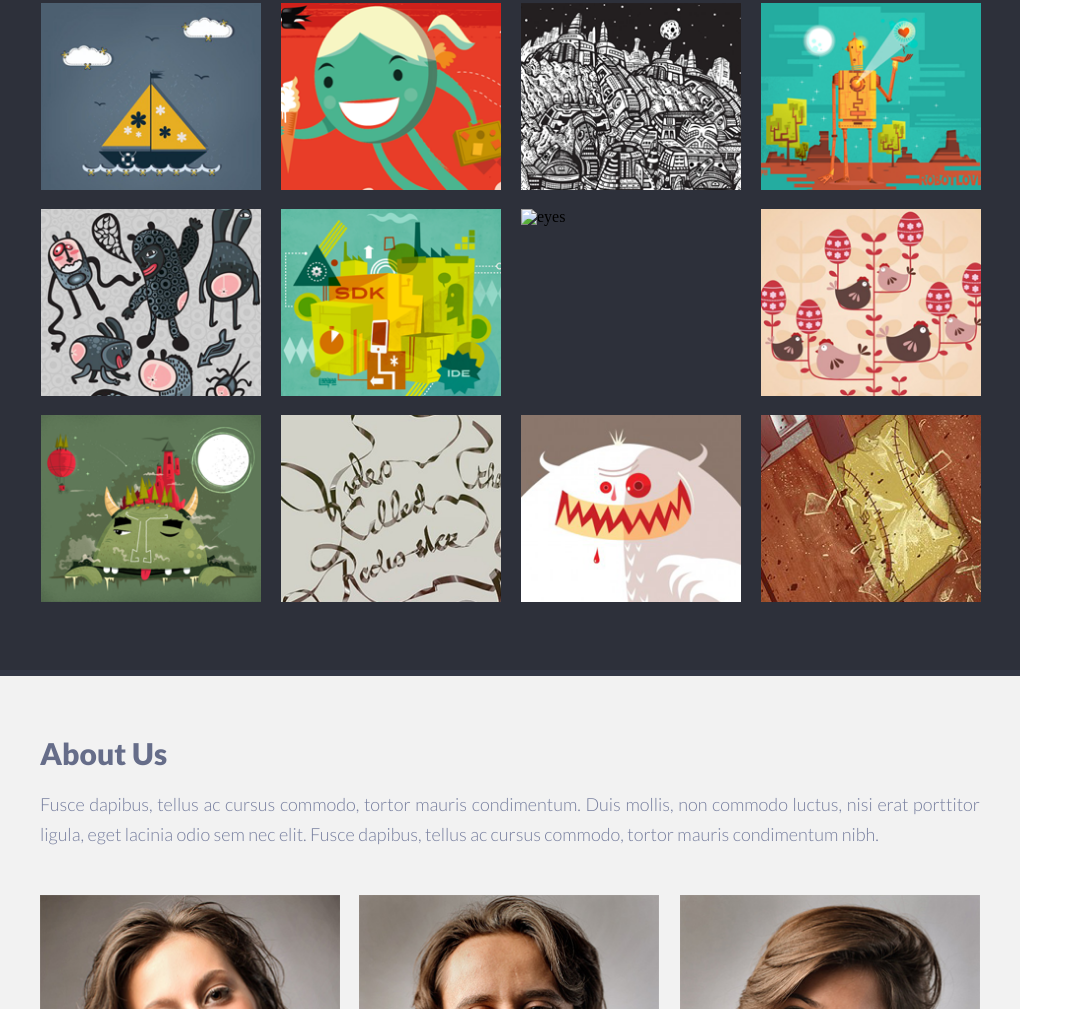
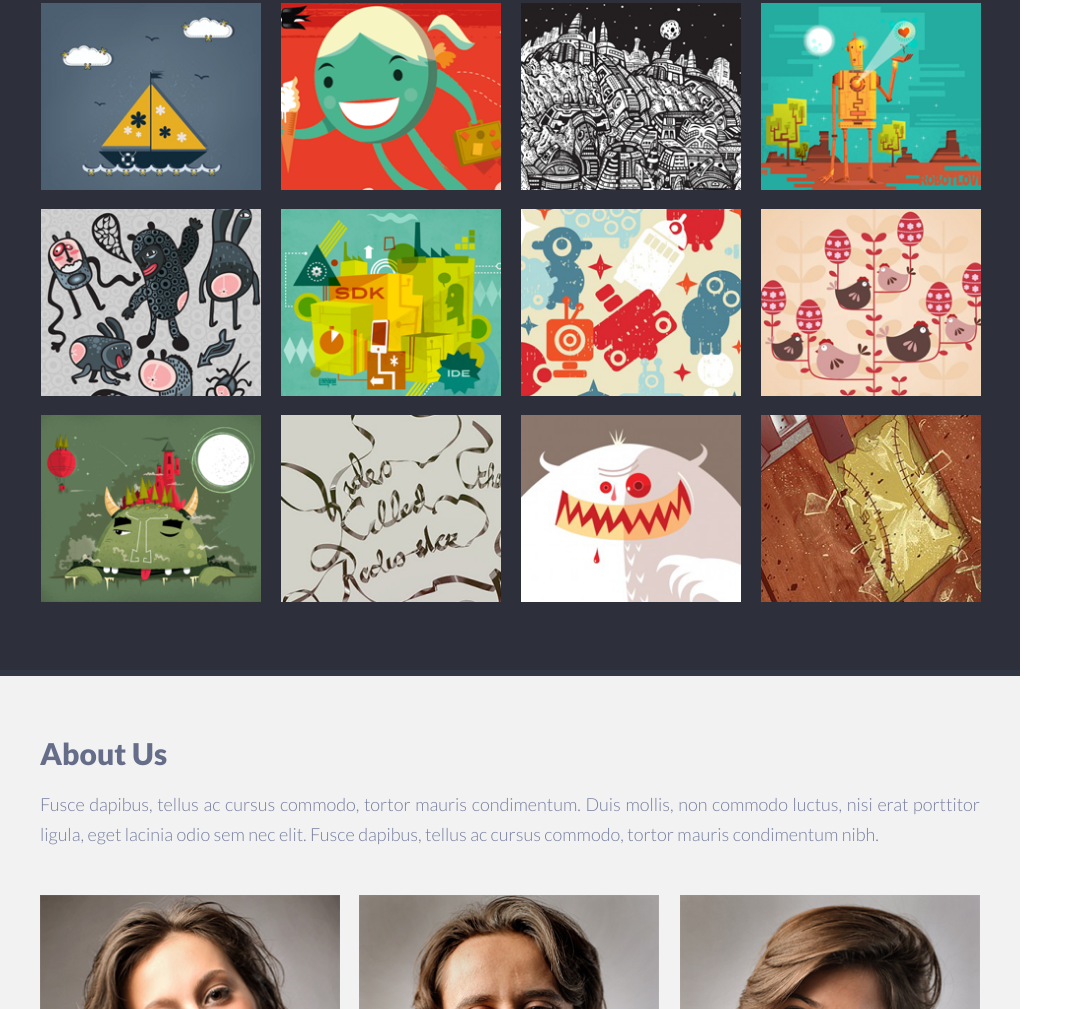
Before and after one commit to ShaDoKaiKan/singolo, a plain HTML site: page index.html in a window 1280 px wide. Shown: the part 1388-2397 px from the top of the page, without its empty margins (0-1083 px from the left). Drawn offline with nearby package versions, Linux system fonts and the light colour scheme; the site is published under a folder, as on GitHub Pages, so addresses that start at the root find nothing.

Commit message:
refactor: change way to images

```diff
--- a/index.html
+++ b/index.html
@@ -166,7 +166,8 @@
                 <img src="./assets/images/singolo2/portfolio/white_city.png" alt="white_city">
                 <img src="./assets/images/singolo2/portfolio/robot.png" alt="robot">
                 <img src="./assets/images/singolo2/portfolio/rabbits.png" alt="rabbits">
-                <img src="./assets/images/singolo2/portfolio/green_boxes.png" alt="green_boxes">                    <img src="/assets/images/singolo2/portfolio/eyes.png" alt="eyes">
+                <img src="./assets/images/singolo2/portfolio/green_boxes.png" alt="green_boxes">
+                <img src="./assets/images/singolo2/portfolio/eyes.png" alt="eyes">
                 <img src="./assets/images/singolo2/portfolio/birds.png" alt="birds">
                 <img src="./assets/images/singolo2/portfolio/green_monster.png" alt="green_monster">
                 <img src="./assets/images/singolo2/portfolio/text.png" alt="text">
```
